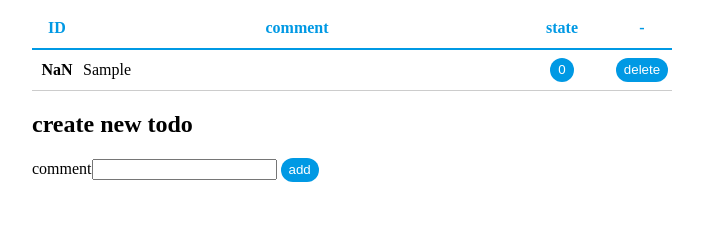
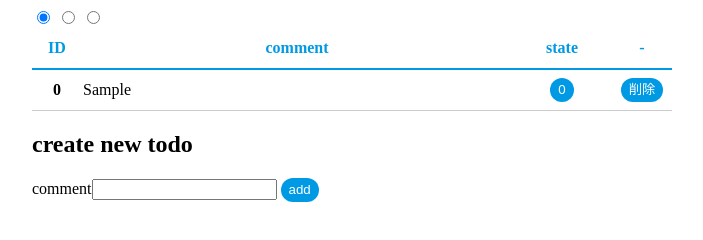
Before and after one commit to daisuke0926dev/vue_tutorial, a plain HTML site: page index.html in a window 1280 px wide. Both pictures are taken after typing "Sample" into the empty fields and a click on the button "add". Shown: the whole page, without its empty margins (288-991 px from the left). Drawn offline with nearby package versions, Linux system fonts and the light colour scheme.

Commit message:
until step 12

```diff
--- a/index.html
+++ b/index.html
@@ -10,6 +10,9 @@
 <body>
     <div id="app">
         <!-- 絞り込みラジオボタン -->
+        <label v-for="label in options">
+            <input type="radio" v-model="current" v-bind:value="label.value">{{ label.label }}
+        </label>
         <table>
             <!-- ToDo table -->
             <thead>
@@ -26,12 +29,12 @@
                     <th>{{ item.id }}</th>
                     <td>{{ item.comment }}</td>
                     <td class="state">
-                        <!-- TDM state change button-->
-                        <button>{{ item.state }}</button>
+                        <button v-on:click="doChangeState(item)">
+                            {{ item.state }}
                     </td>
                     <td class="button">
-                        <!-- TDM delete button -->
-                        <button>delete</button>
+                        <button v-on:click="doRemove(item)">
+                            削除
                     </td>
                 </tr>
             </tbody>
--- a/main.js
+++ b/main.js
@@ -20,13 +20,25 @@ var todoStorage = {
 const app = new Vue({
     el: '#app',
     data: {
-        todos: []
+        todos: [],
+        options: [
+            { value: -1, lavel: "すべて"},
+            { value: 0, lavel: "作業中"},
+            { value: 1, lavel: "完了"},
+        ],
+        current: -1
+    },
+    created() {
+        // auto fetch when you create instance
+        this.todos = todoStorage.fetch();
     },
     methods: {
         //add todo
         doAdd: function (event, value) {
             var comment = this.$refs.comment
-            if (!comment.value.length) return
+            if (!comment.value.length) {
+                return
+            }
             this.todos.push({
                 id: todoStorage.uid++,
                 comment: comment.value,
@@ -43,9 +55,12 @@ const app = new Vue({
                 deep: true
             }
         },
-        created() {
-            // auto fetch when you create instance
-            this.todos = todoStorage.fetch();
+        doChangeState: function (item) {
+            item.state = item.state ? 0 : 1
+        },
+        doRemove: function (item) {
+            var index = this.todos.indexOf(item)
+            this.todos.splice(index, 1)
         }
     }
 })
```
